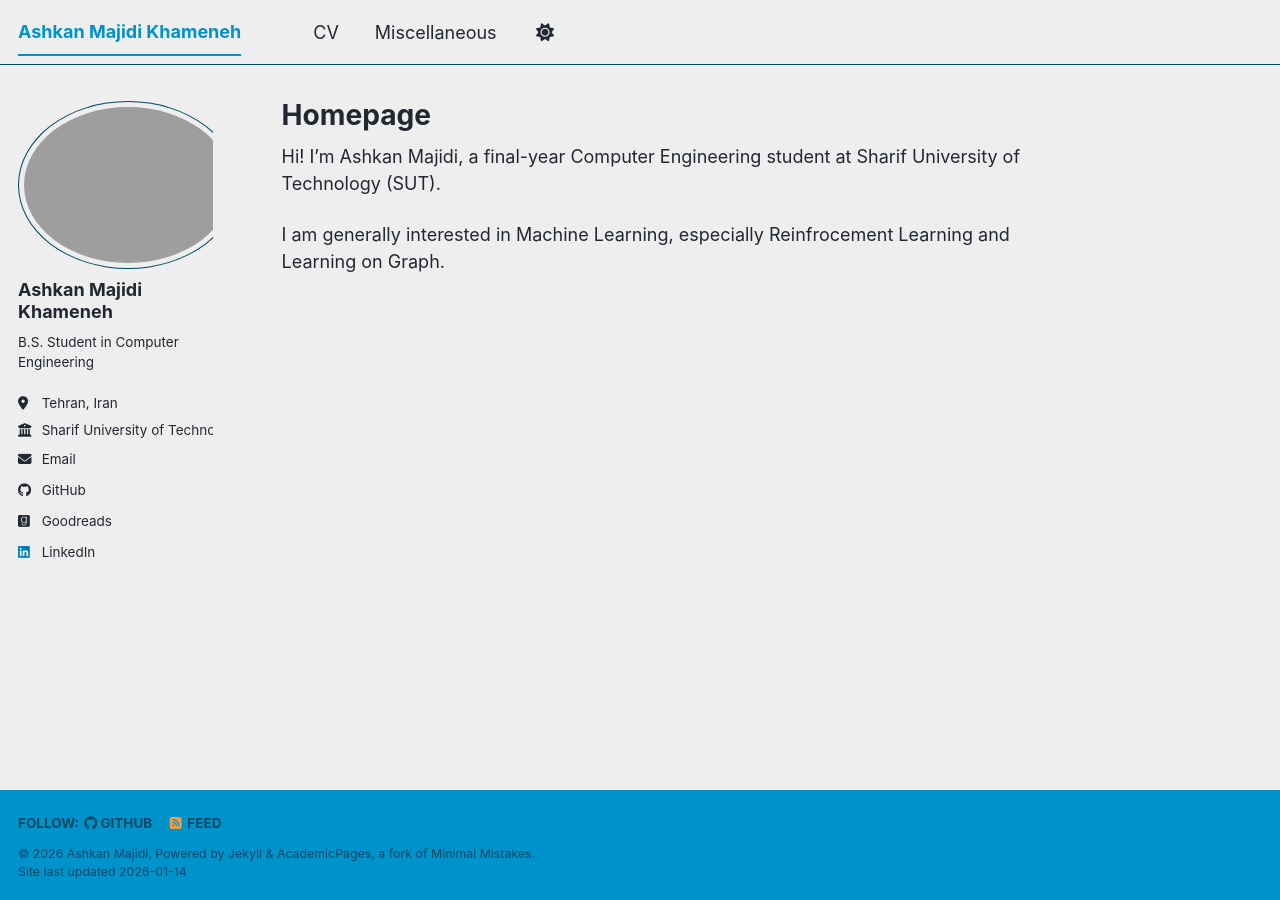
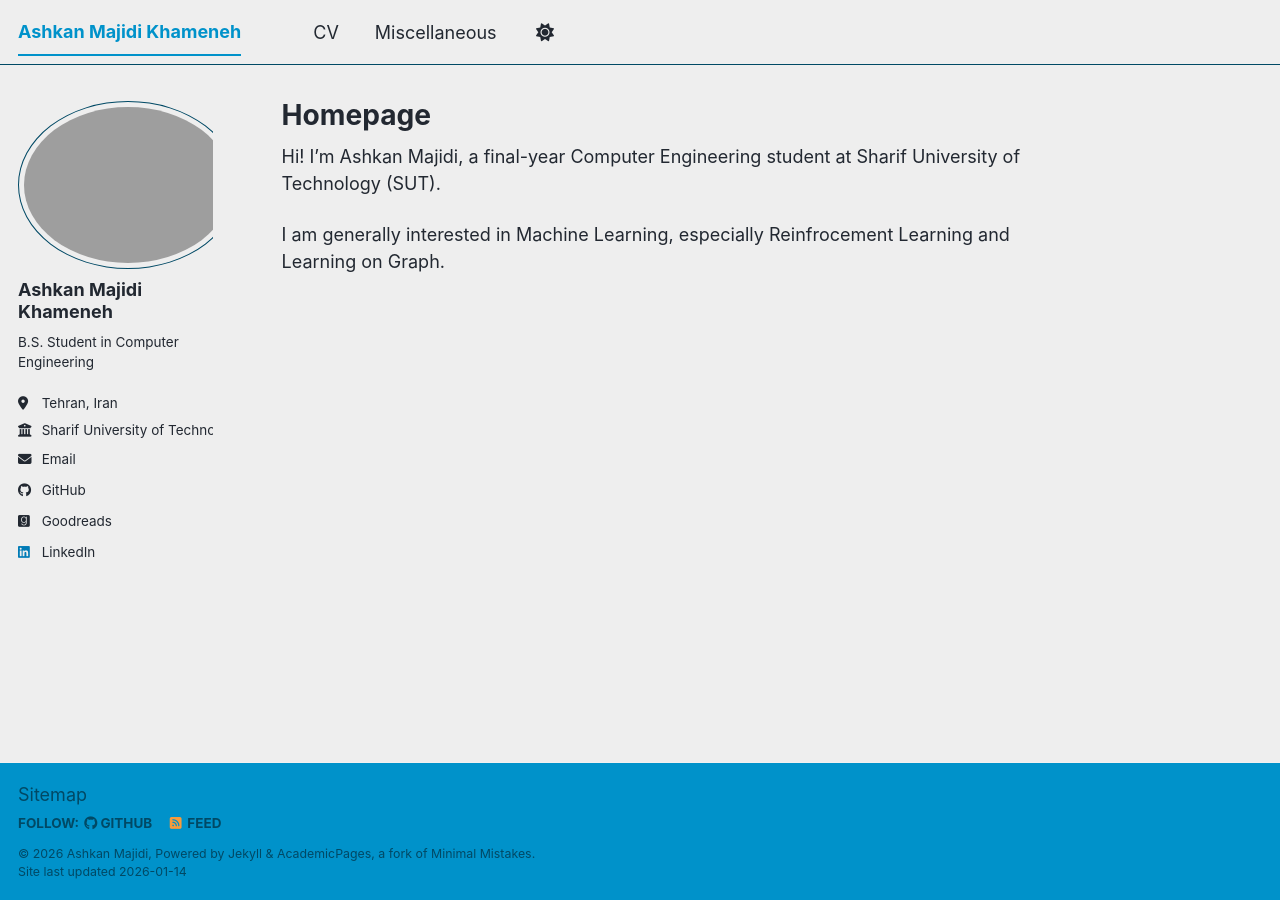
Before and after one commit to AFSA1729/afsa1729.github.io, a Jekyll site: the page built from _pages/about.md, in a window 1280 px wide. Built offline with Jekyll 4.4.1, drawn with Linux system fonts in a browser that asks for light colours; a script bundle is joined from its source files by our own code; library files that are not in the unit come from our copies.

Commit message:
Add sitemap

```diff
--- a/_includes/footer/custom.html
+++ b/_includes/footer/custom.html
@@ -1,6 +1,6 @@
 <!-- start custom footer snippets -->
 
-<!-- <a href="/sitemap/">Sitemap</a> -->
+<a href="/sitemap/">Sitemap</a>
 
 <!-- Support for MatJax -->
 <script defer src="https://cdnjs.cloudflare.com/polyfill/v3/polyfill.min.js?features=es6"></script>
```
